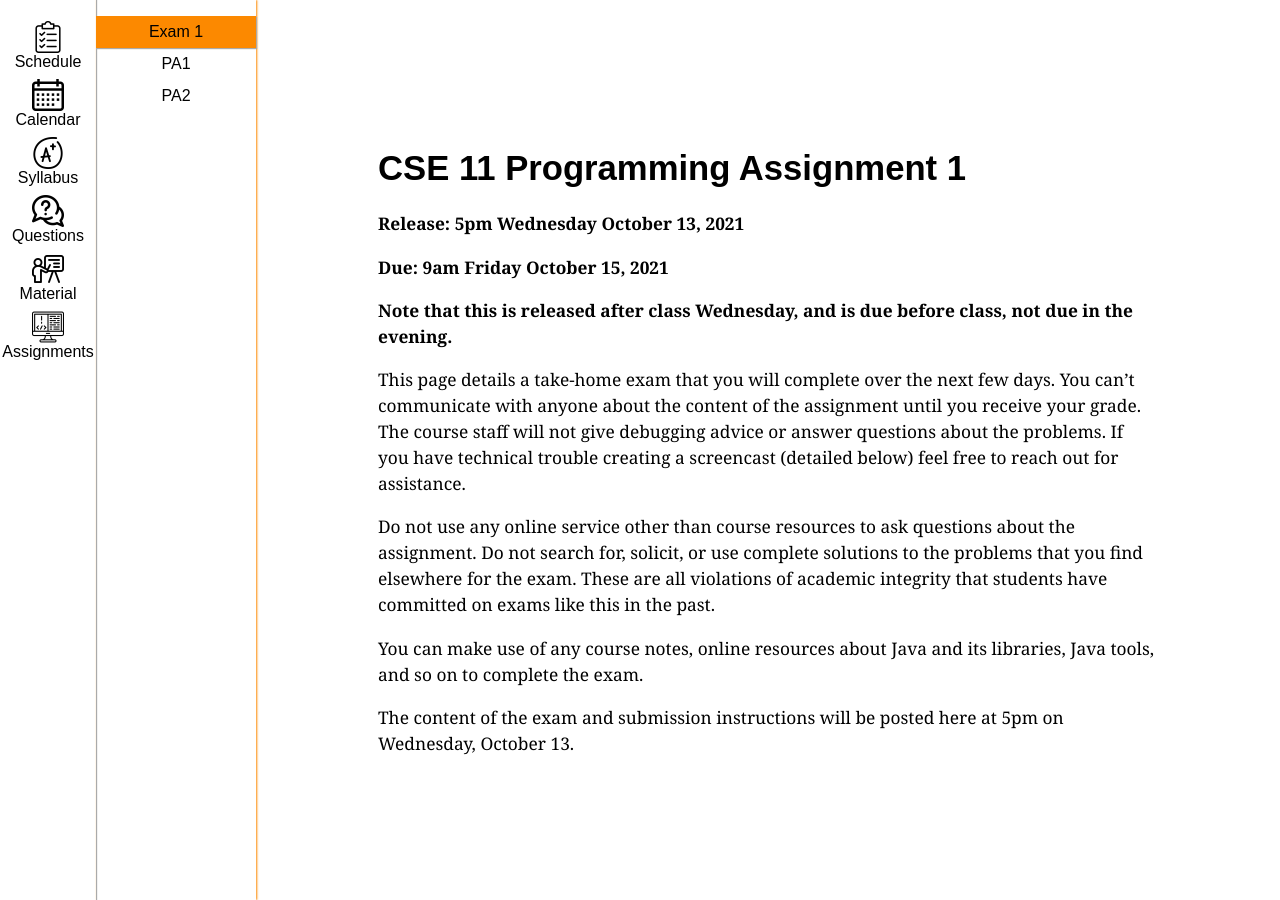
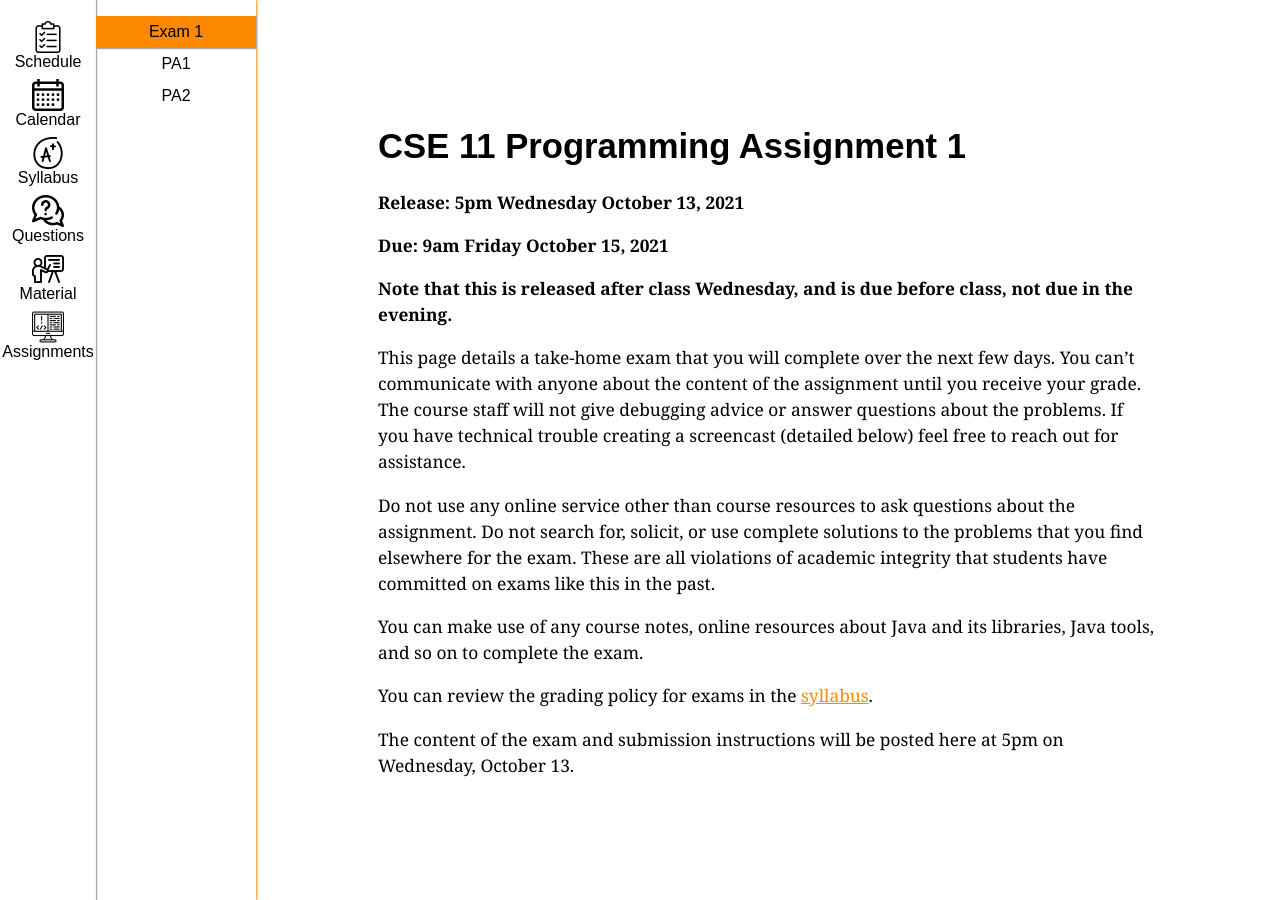
Before and after one commit to ucsd-cse11-w22/ucsd-cse11-w22.github.io, a Jekyll site: the page built from _assignments/exam1.md, in a window 1280 px wide. Built offline with Jekyll 4.4.1, drawn with Linux system fonts in a browser that asks for light colours.

Commit message:
exam1 setup

```diff
--- a/_assignments/exam1.md
+++ b/_assignments/exam1.md
@@ -28,5 +28,7 @@ academic integrity that students have committed on exams like this in the past.
 You can make use of any course notes, online resources about Java and its
 libraries, Java tools, and so on to complete the exam.
 
+You can review the grading policy for exams in the [syllabus](/syllabus.html).
+
 The content of the exam and submission instructions will be posted here at 5pm
 on Wednesday, October 13.
```
